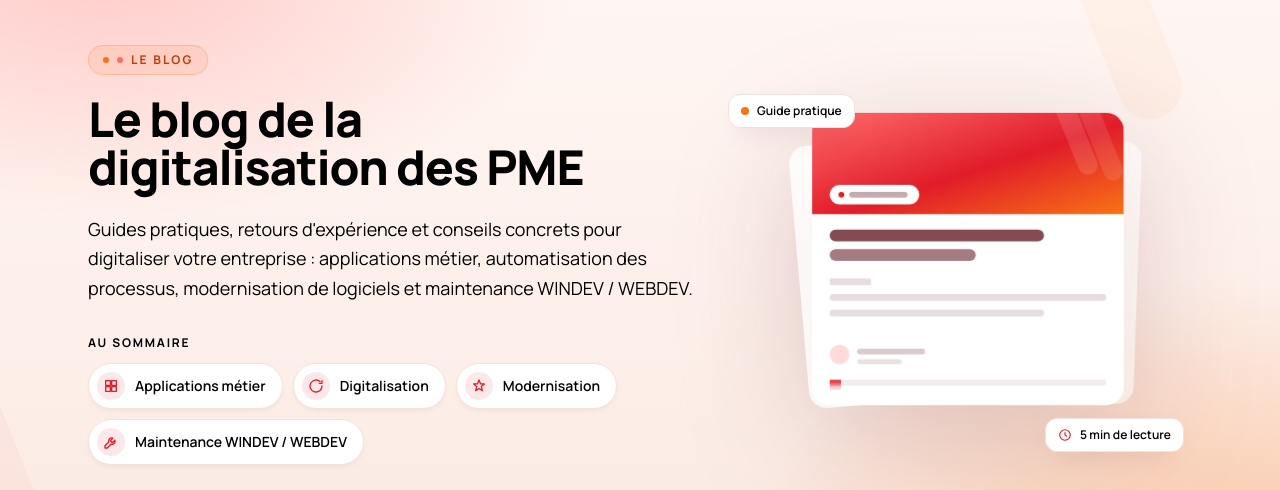
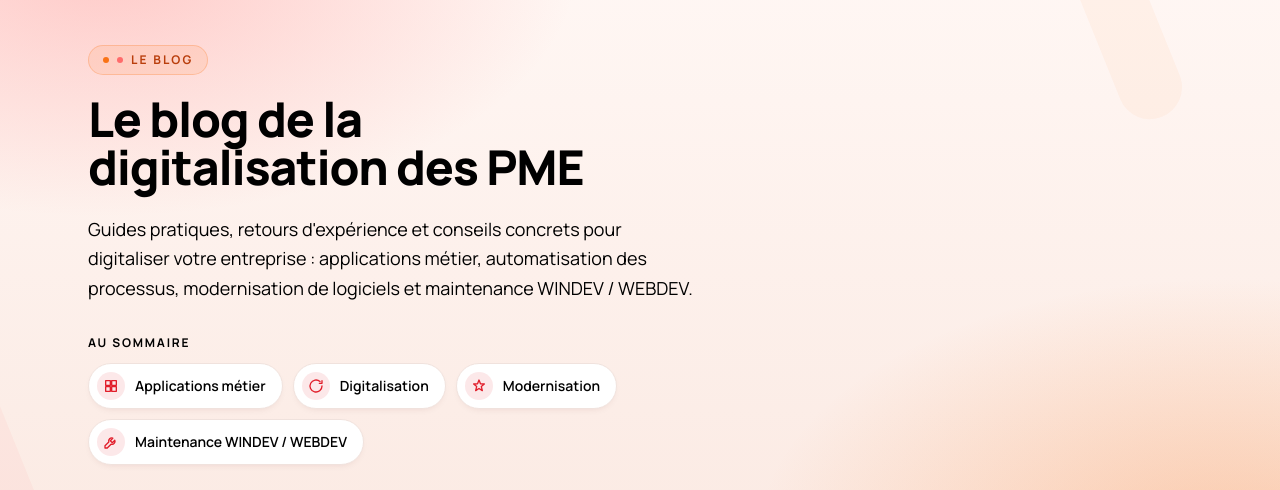
Before and after one commit to Valeloin/Mailys-solutions, a Next.js app: page /blog in a window 1280 px wide. Shown: the part 176-666 px from the top of the page. Built offline with nearby package versions, Linux system fonts and the light colour scheme; no server answers; the database is empty.

Commit message:
Blog: BlogShowcase masqué sur mobile (2xl:block)

```diff
--- a/src/app/(site)/blog/page.tsx
+++ b/src/app/(site)/blog/page.tsx
@@ -112,7 +112,7 @@ export default async function BlogPage() {
           </div>
 
           {/* Décor animé : la pile de cartes d'article */}
-          <div className="relative hidden lg:block" aria-hidden="true">
+          <div className="relative hidden 2xl:block" aria-hidden="true">
             <div className="glow-warm absolute -inset-10 rounded-full" />
             <BlogShowcase />
             {/* Chips flottantes de méta d'article */}
```
